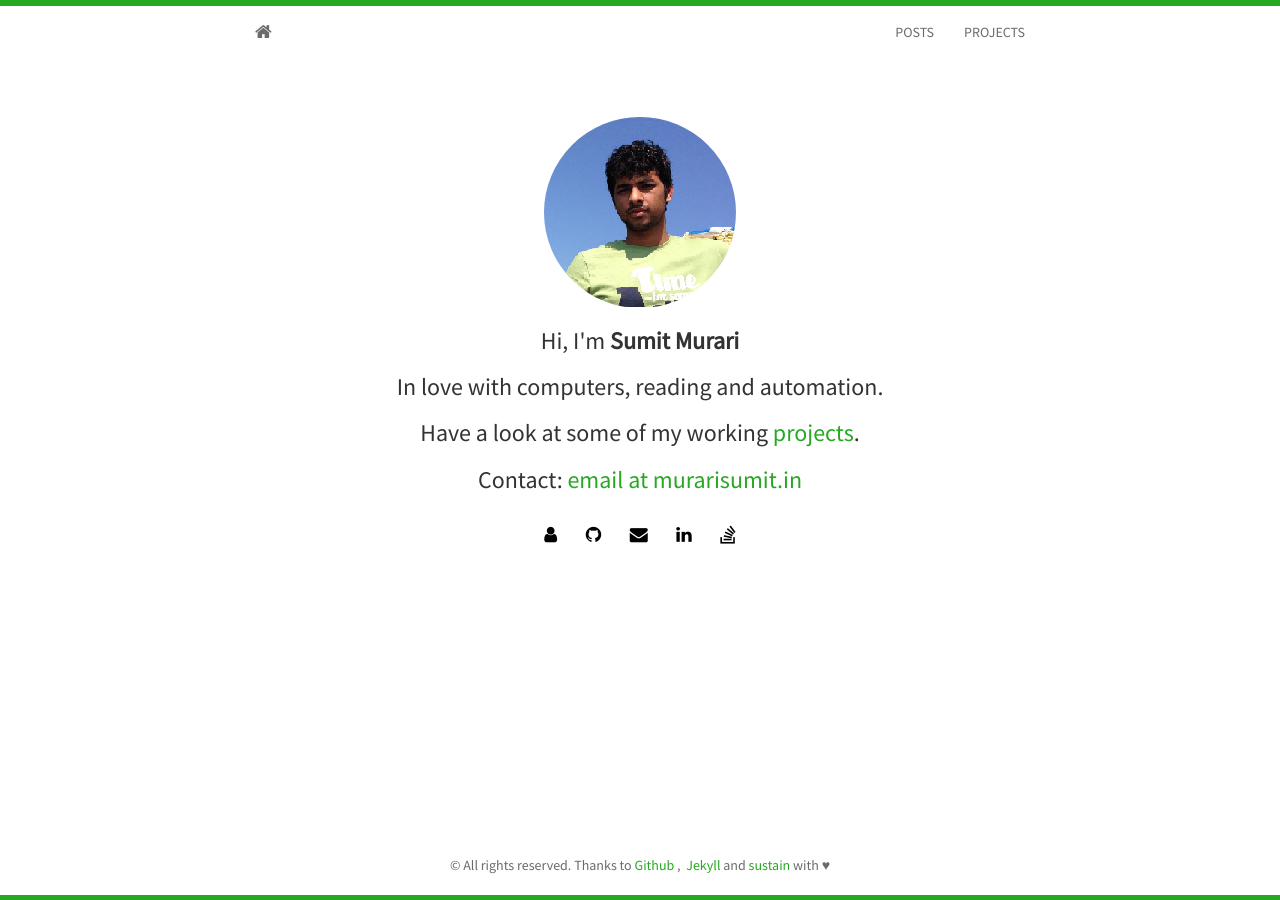
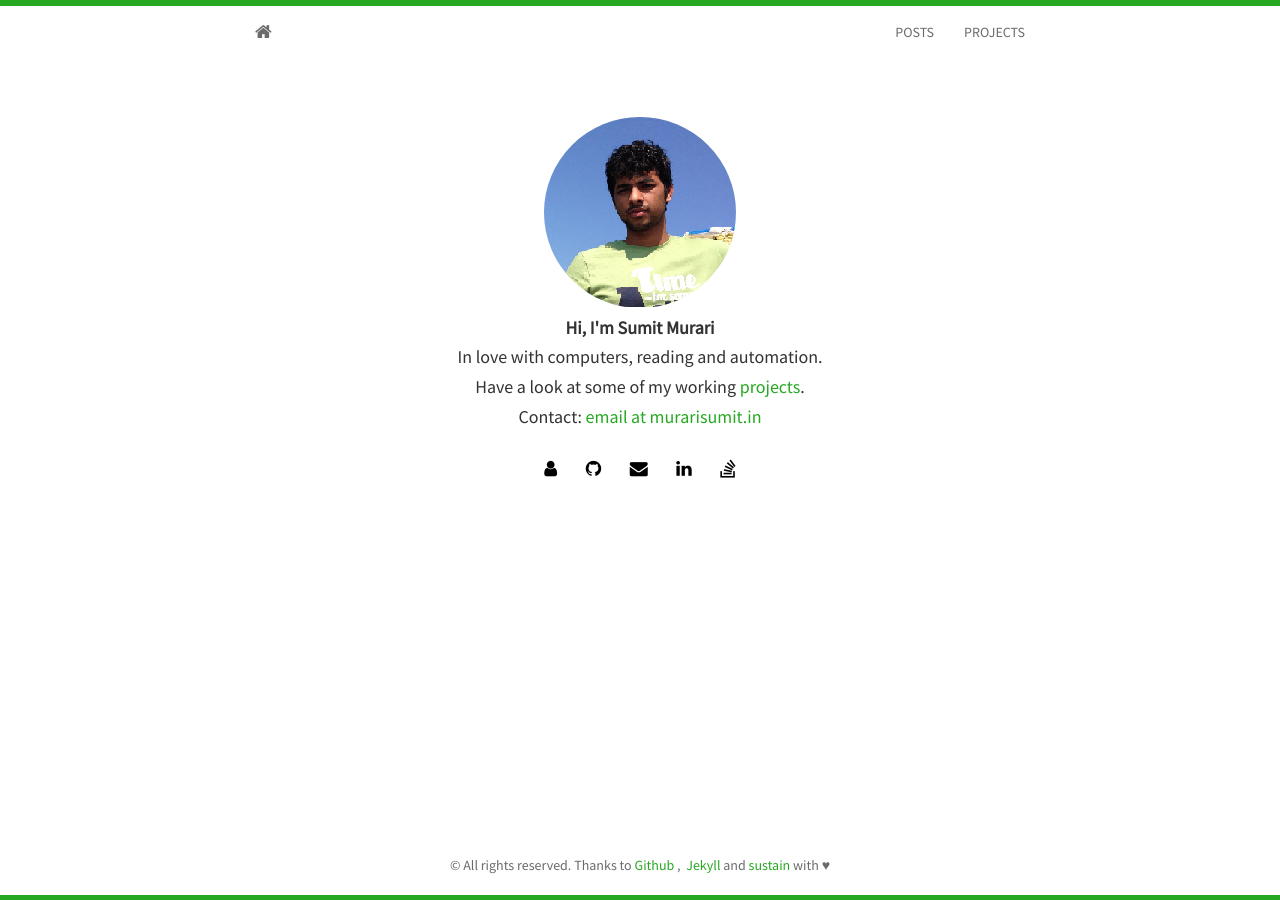
Before and after one commit to murarisumit/murarisumit.github.io, a Jekyll site: the page built from index.html, in a window 1280 px wide. Built offline with Jekyll 4.4.1, drawn with Linux system fonts in a browser that asks for light colours; nearby versions of some CDN libraries; the list of posts is cut into pages by our own code.

```diff
--- a/index.html
+++ b/index.html
@@ -8,11 +8,11 @@ layout: home
 	  <div class="avatar">
 		<img class="img-circle" src="{{ site.baseurl }}static/img/{{ site.avatar }}" alt="Responsive image">
 	  </div>
-        <h3>Hi, I'm <b>  {{ site.author }}</b> </h3>
+    <h4><strong>Hi, I'm {{ site.author }}</strong> </h4>
 				<center>
-				<h3> In love with computers, reading and automation.</h3>
-      <h3>Have a look at some of my working <a href="https://github.com/{{ site.github }}"> projects</a>.</h3>
-      <h3>Contact: <a href="mailto:{{ site.email }}?Subject=Hello%20Sumit"> email at murarisumit.in </a></h3>
+				<h4> In love with computers, reading and automation.</h4>
+      <h4>Have a look at some of my working <a href="https://github.com/{{ site.github }}"> projects</a>.</h4>
+      <h4>Contact: <a href="mailto:{{ site.email }}?Subject=Hello%20Sumit"> email at murarisumit.in </a></h4>
 			</center>
 	  {% include social.html %}
 	</div>
```
